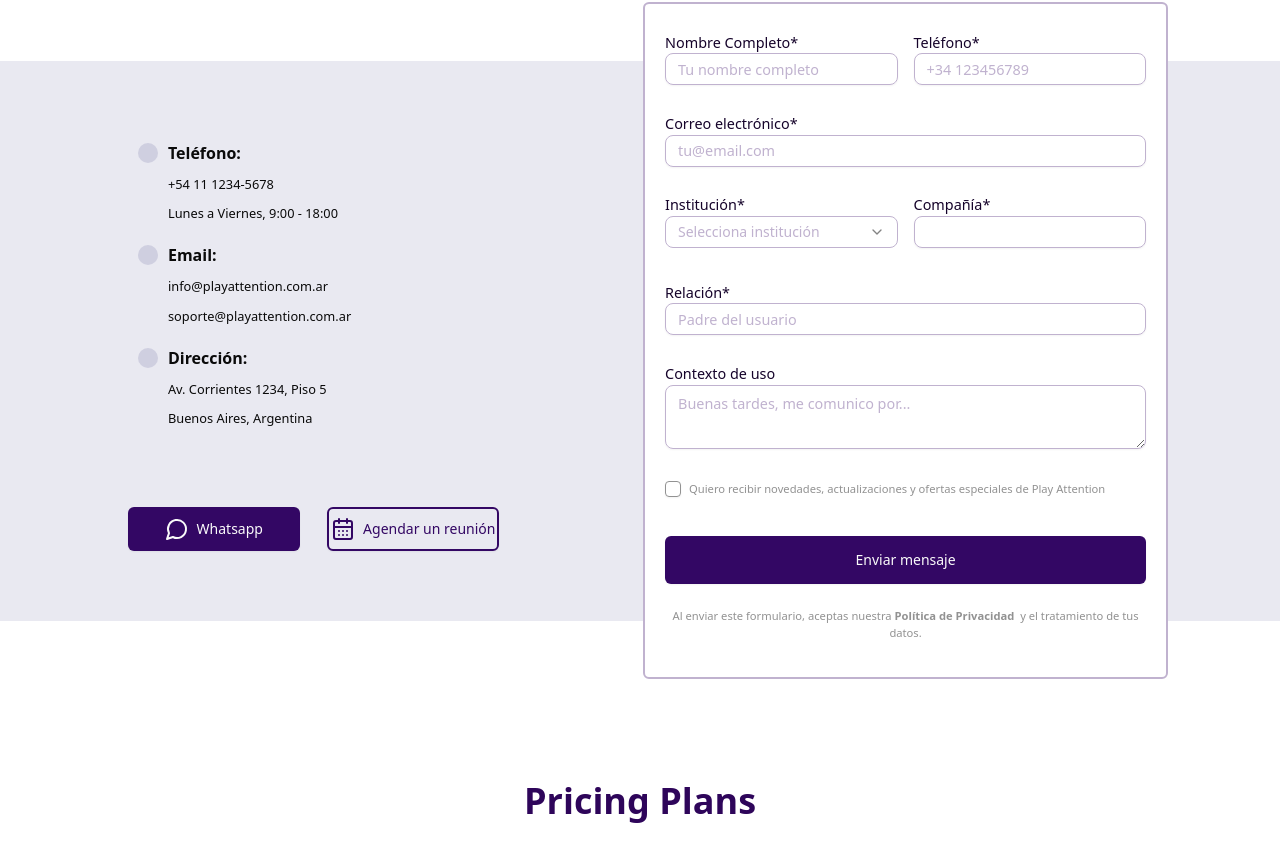
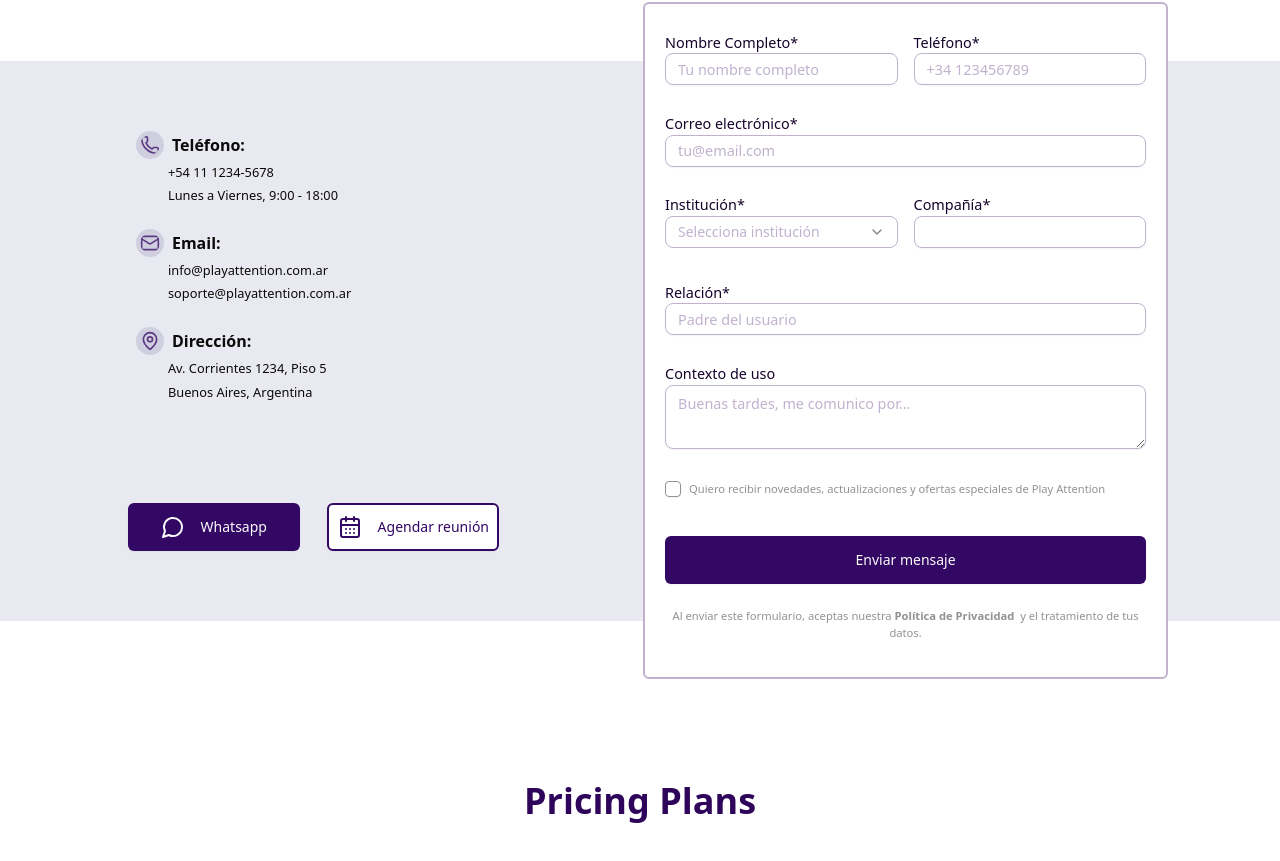
Before and after one commit to No-Country-simulation/h5-02-play-attention, a Next.js app in the folder frontend/landing/: page / in a window 1280 px wide. Shown: the part 1774-2635 px from the top of the page. Built offline with nearby package versions, Linux system fonts and the light colour scheme.

Commit message:
iconos en staticContact

```diff
--- a/frontend/landing/src/features/contact/staticContact.jsx
+++ b/frontend/landing/src/features/contact/staticContact.jsx
@@ -1,43 +1,57 @@
 import { Button } from "@/shared/ui/button";
-import { MessageCircle } from "lucide-react";
-import { CalendarDays } from "lucide-react";
+import { MessageCircle, CalendarDays, Phone, Mail, MapPin } from "lucide-react";
+
+const contactItems = [
+  {
+    icon: Phone,
+    title: "Teléfono:",
+    details: ["+54 11 1234-5678", "Lunes a Viernes, 9:00 - 18:00"],
+  },
+  {
+    icon: Mail,
+    title: "Email:",
+    details: ["info@playattention.com.ar", "soporte@playattention.com.ar"],
+  },
+  {
+    icon: MapPin,
+    title: "Dirección:",
+    details: ["Av. Corrientes 1234, Piso 5", "Buenos Aires, Argentina"],
+  },
+];
+
+const iconClasses =
+  "bg-[#cfcfe0] rounded-full w-7 h-7 p-1 text-[#5C3983] mx-2 stroke-[2px] ";
 
 export const StaticContact = () => {
   return (
-    <div className=" max-h-[75%] h-[75%] w-[29%] flex flex-col justify-between items-start">
-      <div className=" w-[73.99%] h-[73.30%] flex flex-col">
-        <div className=" flex-1 flex flex-col justify-evenly">
-          <div className="flex items-center ">
-            <div className="rounded-full bg-[#CFCFE0] h-[20px] w-[20px] mx-[10px]"></div>
-            <b>Teléfono:</b>
+    <div className="max-h-[75%] h-[75%] w-[29%] flex flex-col justify-between">
+      <div className="w-[74%] h-[73%] space-y-6">
+        {contactItems.map((item, index) => (
+          <div key={index} className="space-y-1">
+            <div className="flex items-center">
+              <item.icon className={iconClasses} />
+              <b>{item.title}</b>
+            </div>
+            {item.details.map((detail, i) => (
+              <small key={i} className="block pl-10">
+                {detail}
+              </small>
+            ))}
           </div>
-          <small className=" pl-[40px]">+54 11 1234-5678</small>
-          <small className="pl-[40px]">Lunes a Viernes, 9:00 - 18:00</small>
-        </div>
-        <div className=" flex-1 flex flex-col justify-evenly">
-          <div className="flex items-center ">
-            <div className="rounded-full bg-[#CFCFE0] h-[20px] w-[20px] mx-[10px]"></div>
-            <b>Email:</b>
-          </div>
-          <small className=" pl-[40px]">info@playattention.com.ar</small>
-          <small className="pl-[40px]">soporte@playattention.com.ar</small>
-        </div>{" "}
-        <div className=" flex-1 flex flex-col justify-evenly">
-          <div className="flex items-center ">
-            <div className="rounded-full bg-[#CFCFE0] h-[20px] w-[20px] mx-[10px]"></div>
-            <b>Dirección:</b>
-          </div>
-          <small className=" pl-[40px]">Av. Corrientes 1234, Piso 5</small>
-          <small className="pl-[40px]">Buenos Aires, Argentina</small>
-        </div>
+        ))}
       </div>
-      <div className=" w-full  flex justify-between">
-        <Button className="w-[46.24%] h-full">
-          <MessageCircle className=" size-6" />
+
+      <div className="w-full flex justify-between gap-4">
+        <Button className="w-[46.24%] h-12">
+          <MessageCircle className="size-6 mr-2" />
           Whatsapp
         </Button>
-        <Button className="w-[46.24%] h-full bg-[transparent] border-2 border-[#330764] text-[#330764]">
-          <CalendarDays className=" size-6" /> Agendar un reunión
+        <Button
+          variant="outline"
+          className="w-[46.24%] h-12 border-2 border-[#330764] text-[#330764] hover:bg-[#330764]/10"
+        >
+          <CalendarDays className="size-6 mr-2" />
+          Agendar reunión
         </Button>
       </div>
     </div>
```
